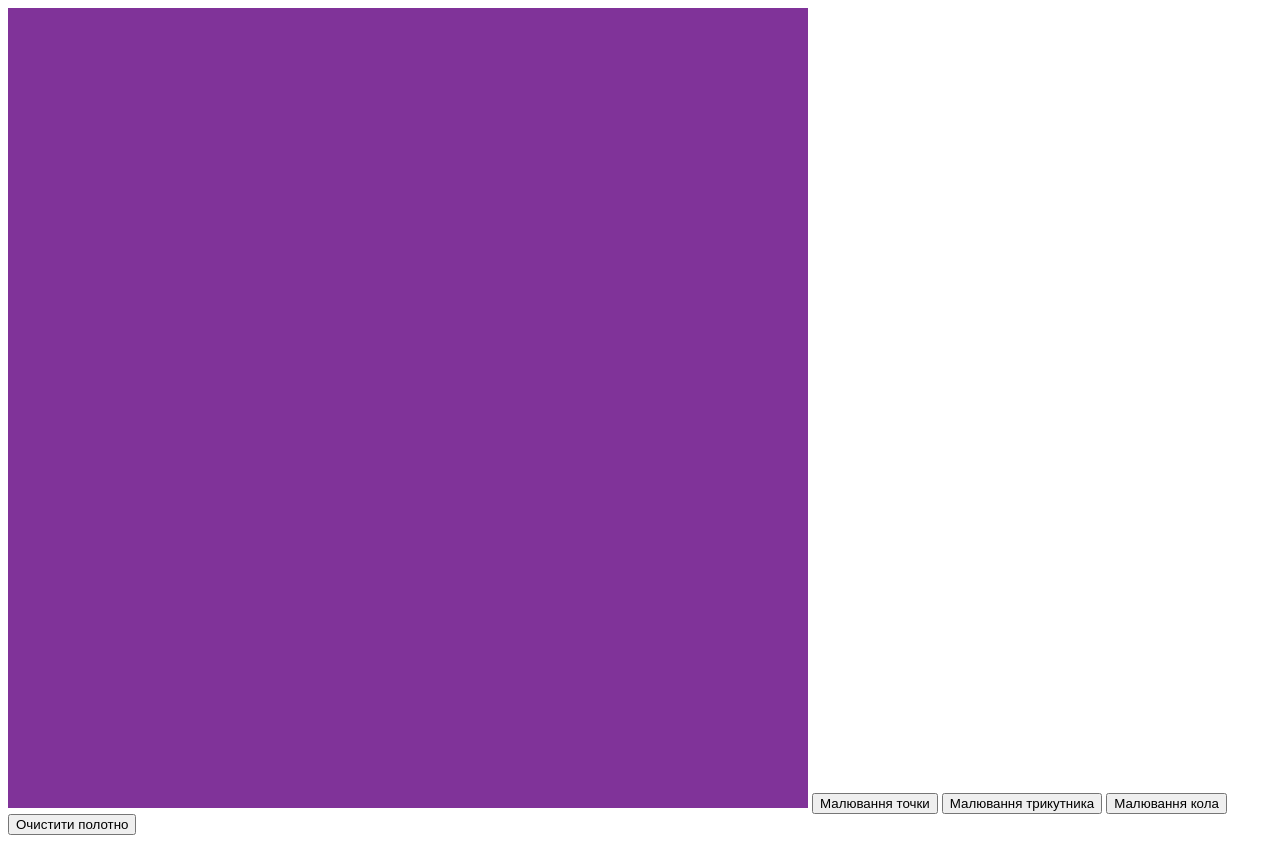
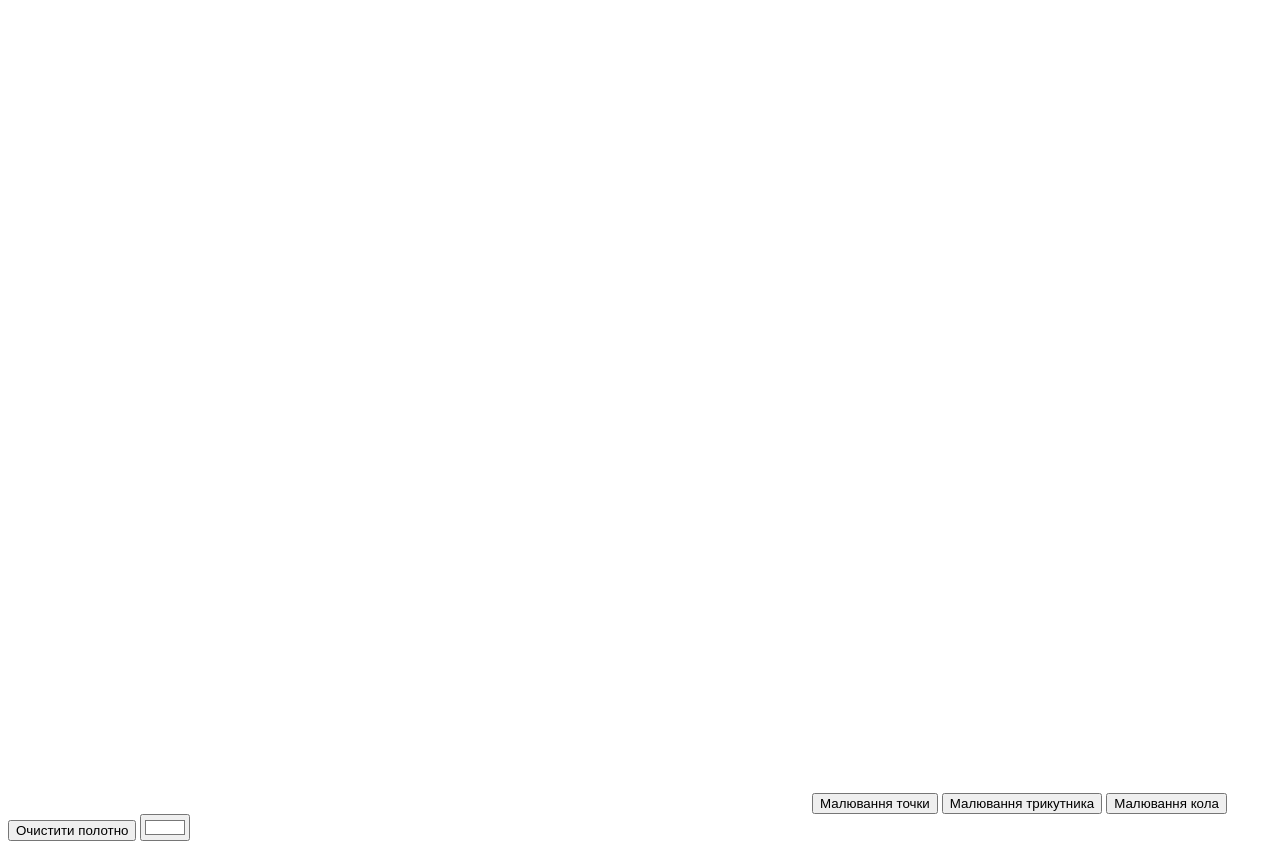
Before and after one commit to VladiusVostokus/CompGraphic-lab2, a plain HTML site: page index.html in a window 1280 px wide. Drawn offline with Linux system fonts and the light colour scheme.

Commit message:
Add clearing of canvas

```diff
--- a/index.html
+++ b/index.html
@@ -14,5 +14,6 @@
         <button id="triangle" title="Натисніть на полочно тричі, і в обраних точках з'явиться трикутник">Малювання трикутника</button>
         <button id="circle" title="Натисніть на полочно, тягніть мишу в сторону і за даним радіусом з'явиттся коло">Малювання кола</button>
         <button id="clear">Очистити полотно</button>
+        <input type="color" id="bg" value="#ffffff"></input>
     </body>
 </html>
--- a/task.js
+++ b/task.js
@@ -44,7 +44,11 @@ function main() {
         console.log(gl.getShaderInfoLog(fsShader));
     }
 
-    clearCanvas();
+    let mode = '';
+    let pointsCount = 0;
+    let positions = [];
+    const bg = document.getElementById('bg');
+    clearCanvas(bg.value);
 
     canvas.width = canvas.clientWidth;
     canvas.height = canvas.clientHeight;
@@ -53,23 +57,30 @@ function main() {
 
     const uColor = gl.getUniformLocation(program,'uColor');
     const aPosition = gl.getAttribLocation(program, 'aPosition');
-    const positions = [];
     const buffer = gl.createBuffer();
 
-    function clearCanvas() {
-        gl.clearColor(0.5, 0.2, 0.6, 1.0);
-        gl.clear(gl.COLOR_BUFFER_BIT);
+    function hexToZeroOne(hex) {
+        let hexValue = hex.replace('#', '');
+        let r = parseInt(hexValue.substring(0, 2), 16) / 255;
+        let g = parseInt(hexValue.substring(2, 4), 16) / 255;
+        let b = parseInt(hexValue.substring(4, 6), 16) / 255;
+        return [r, g, b];
     }
 
-    let mode = '';
-    let pointsCount = 0;
+    function clearCanvas(bgHex) {
+        const color = hexToZeroOne(bgHex);
+        gl.clearColor(...color, 1.0);
+        gl.clear(gl.COLOR_BUFFER_BIT);
+        positions = [];
+        pointsCount = 0;
+    }
 
     const clearButton = document.getElementById('clear');
     const pointButton = document.getElementById('point');
     const triangleButton = document.getElementById('triangle');
     const circleButton = document.getElementById('circle');
     clearButton.addEventListener('click', () => {
-        clearCanvas();
+        clearCanvas(bg.value);
     });
 
     pointButton.addEventListener('click', () => {
@@ -88,6 +99,7 @@ function main() {
     });
 
     canvas.addEventListener('mousedown', (e) => {
+        gl.clear(gl.COLOR_BUFFER_BIT);
         pointsCount++;
         const kx = canvas.width / 2;
         const ky = canvas.height / 2;
```
